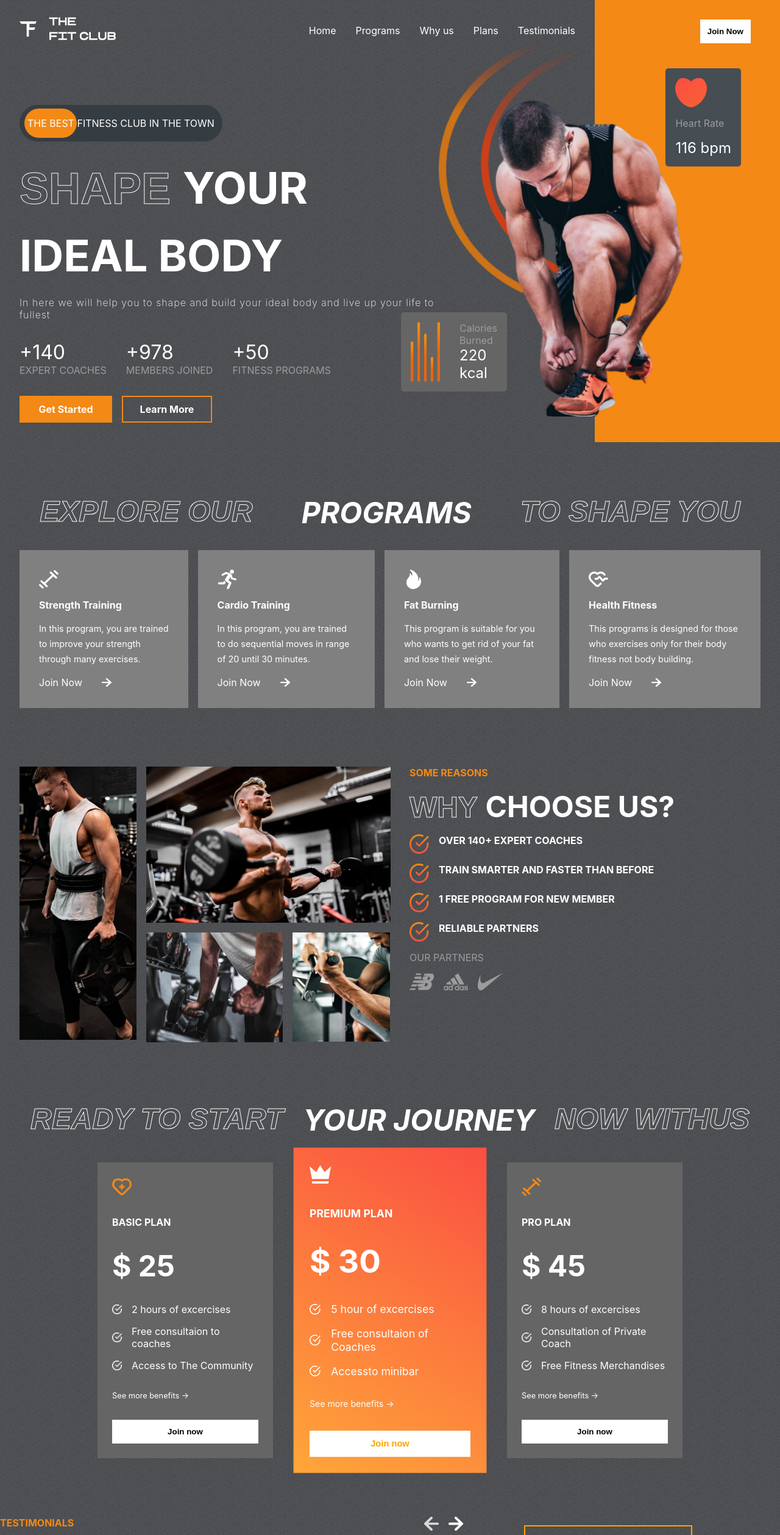
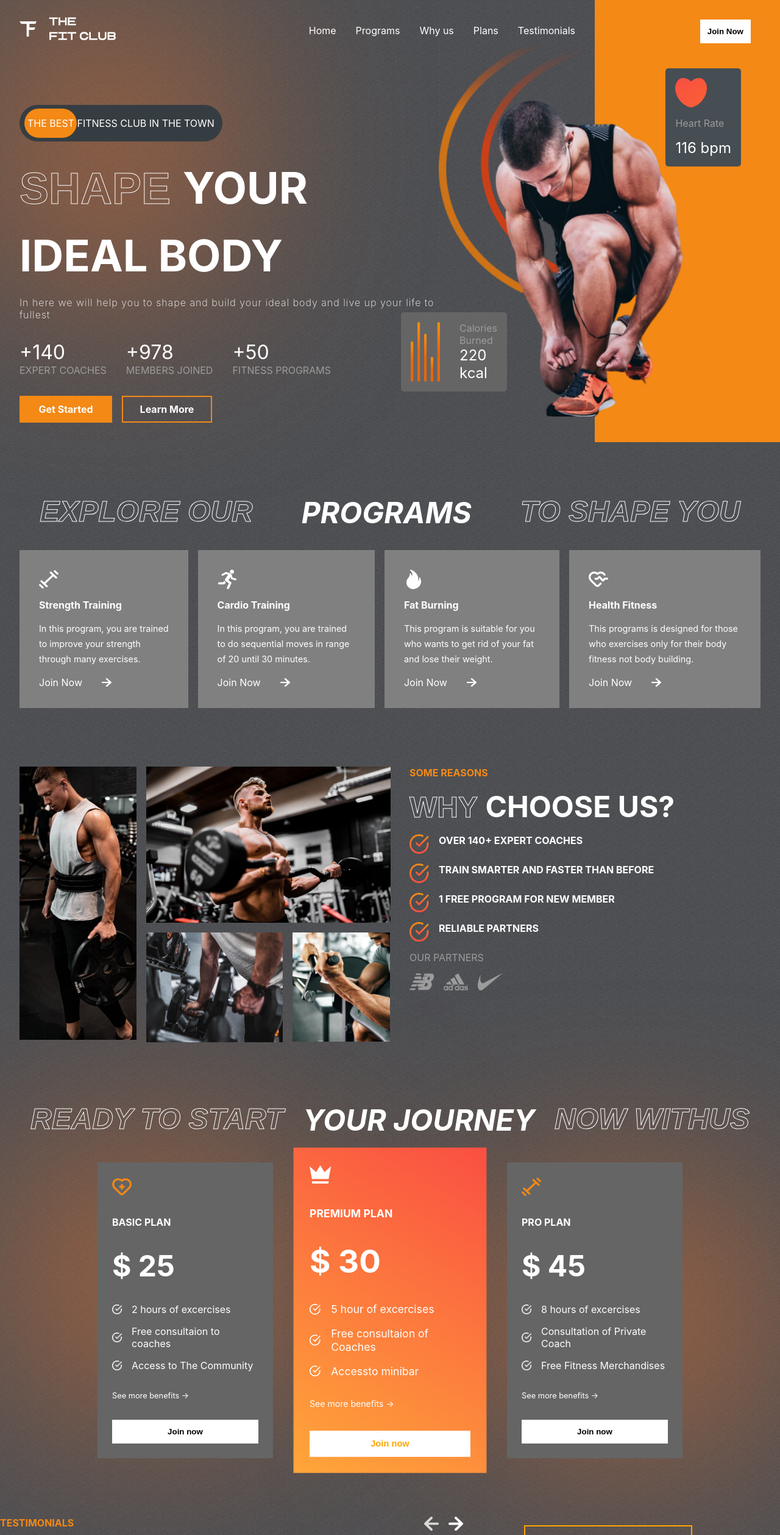
Before and after one commit to peter1998/React-Responsive-Gym-Website, a React (Create React App) app: page / in a window 1280 px wide. Shown: the top 2517 px of the page at 61% size. Built offline with nearby package versions, Linux system fonts and the light colour scheme; the HTML template or start-up script is replaced by a standard one.

Commit message:
[C] Blur effects style added to the site sections

```diff
--- a/src/App.css
+++ b/src/App.css
@@ -43,3 +43,11 @@
 .btn:hover {
   cursor: pointer;
 }
+
+.blur {
+  background: rgba(253, 120, 43, 0.69);
+  position: absolute;
+  border-radius: 50%;
+  filter: blur(150px);
+  z-index: -9;
+}
--- a/src/components/Footer/Footer.css
+++ b/src/components/Footer/Footer.css
@@ -29,3 +29,21 @@
 .logo-f > img {
   width: 10rem;
 }
+
+.blur-f-1 {
+  bottom: 0;
+  right: 15%;
+  width: 26rem;
+  height: 12rem;
+  filter: blur(200px);
+  background: red;
+}
+
+.blur-f-2 {
+  bottom: 0;
+  left: 15%;
+  width: 26rem;
+  height: 12rem;
+  filter: blur(200px);
+  background: rgb(255, 115, 0);
+}
--- a/src/components/Footer/Footer.jsx
+++ b/src/components/Footer/Footer.jsx
@@ -21,6 +21,9 @@
           <img src={Logo} alt="" />
         </div>
       </div>
+
+      <div className="blur blur-f-1"></div>
+      <div className="blur blur-f-2"></div>
     </div>
   );
 };
--- a/src/components/Hero/Hero.css
+++ b/src/components/Hero/Hero.css
@@ -182,3 +182,9 @@
   color: white;
   font-size: 1.5rem;
 }
+
+.hero-blur {
+  width: 22rem;
+  height: 30rem;
+  left: 0;
+}
--- a/src/components/Hero/Hero.jsx
+++ b/src/components/Hero/Hero.jsx
@@ -11,6 +11,7 @@
 const Hero = () => {
   return (
     <div className="hero">
+      <div className="blur hero-blur"></div>
       <div className="left-h">
         <Header />
         <div className="the-best-ad">
--- a/src/components/Hero/Plans/Plans.css
+++ b/src/components/Hero/Plans/Plans.css
@@ -4,6 +4,20 @@
   flex-direction: column;
   gap: 4rem;
   position: relative;
+}
+
+.plans-blur-1 {
+  width: 32rem;
+  height: 23rem;
+  top: 6rem;
+  left: 0rem;
+}
+
+.plans-blur-2 {
+  width: 32rem;
+  height: 23rem;
+  top: 10rem;
+  right: 0rem;
 }
 
 .programs-header {
--- a/src/components/Hero/Plans/Plans.jsx
+++ b/src/components/Hero/Plans/Plans.jsx
@@ -11,6 +11,8 @@
 const Plans = () => {
   return (
     <div className="plans-container">
+      <div className="blur plans-blur-1"></div>
+      <div className="blur plans-blur-2"></div>
       <div className="programs-header" style={{ gap: "2rem" }}>
         <span className="stroke-text">READY TO START</span>
         <span>YOUR JOURNEY</span>
```
